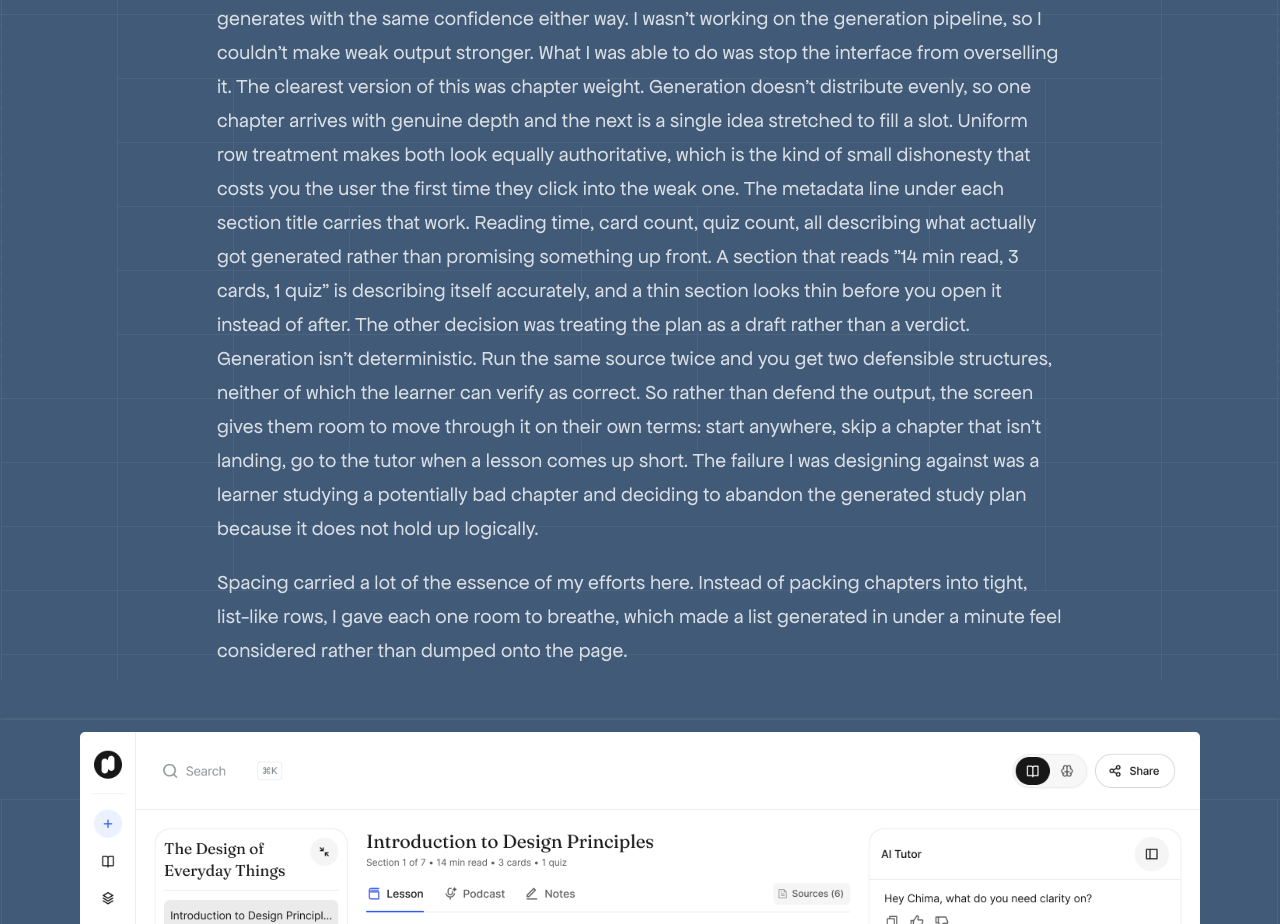
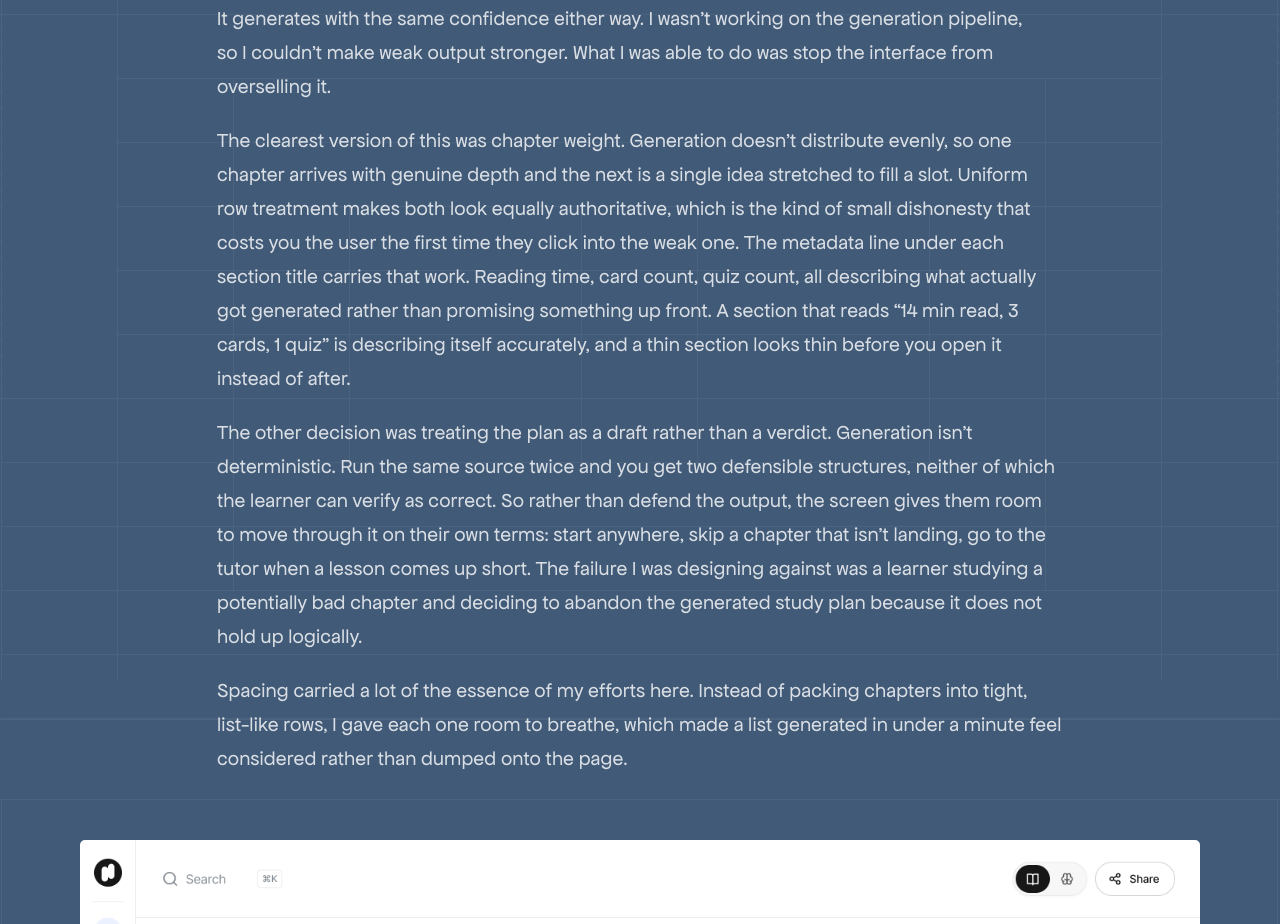
Before and after one commit to audumart/portfolio, a Next.js app: page /nuton in a window 1280 px wide. Shown: the part 10820-11744 px from the top of the page. Built offline with nearby package versions, Linux system fonts and the light colour scheme.

Commit message:
additional site content

```diff
--- a/app/nuton/page.tsx
+++ b/app/nuton/page.tsx
@@ -364,19 +364,21 @@ export default function NutonPage() {
             with confident, distinct chapter titles, quieter section labels beneath
             them, and comfortable, readable body text, so the eye could move from
             the shape of the whole course down into any single lesson without effort.
-            The honest constraint behind this screen is that the model is only as good as what gets fed to it.
+            The major constraint behind this step is that the model is only as good as what gets fed to it.
             A clean textbook chapter produces a plan with real structure. A rambling lecture recording or a badly scanned PDF produces something thinner, and the model has no way of telling you that.
-            It generates with the same confidence either way. I wasn't working on the generation pipeline, so I couldn't make weak output stronger. What I was able to do was stop the interface from overselling it.
-
-          The clearest version of this was chapter weight. Generation doesn't distribute evenly, so one chapter arrives with genuine depth and the next is a single idea stretched to fill a slot.
-          Uniform row treatment makes both look equally authoritative, which is the kind of small dishonesty that costs you the user the first time they click into the weak one.
-          The metadata line under each section title carries that work. Reading time, card count, quiz count, all describing what actually got generated rather than promising something up front.
-          A section that reads "14 min read, 3 cards, 1 quiz" is describing itself accurately, and a thin section looks thin before you open it instead of after.
-
-          The other decision was treating the plan as a draft rather than a verdict. Generation isn't deterministic. Run the same source twice and you get two defensible structures, neither of which the learner can verify as correct.
-          So rather than defend the output, the screen gives them room to move through it on their own terms: start anywhere, skip a chapter that isn't landing, go to the tutor when a lesson comes up short.
-          The failure I was designing against was a learner studying a potentially bad chapter and deciding to abandon the generated study plan because it does not hold up logically.
+            It generates with the same confidence either way. I wasn&apos;t working on the generation pipeline, so I couldn&apos;t make weak output stronger. What I was able to do was stop the interface from overselling it.
           </Body>
+          <p className="mt-[20px] font-ui text-[16px] md:text-[20px] leading-[1.7] text-white/80 tracking-[0.16px]">
+            The clearest version of this was chapter weight. Generation doesn&apos;t distribute evenly, so one chapter arrives with genuine depth and the next is a single idea stretched to fill a slot.
+            Uniform row treatment makes both look equally authoritative, which is the kind of small dishonesty that costs you the user the first time they click into the weak one.
+            The metadata line under each section title carries that work. Reading time, card count, quiz count, all describing what actually got generated rather than promising something up front.
+            A section that reads &ldquo;14 min read, 3 cards, 1 quiz&rdquo; is describing itself accurately, and a thin section looks thin before you open it instead of after.
+          </p>
+          <p className="mt-[20px] font-ui text-[16px] md:text-[20px] leading-[1.7] text-white/80 tracking-[0.16px]">
+            The other decision was treating the plan as a draft rather than a verdict. Generation isn&apos;t deterministic. Run the same source twice and you get two defensible structures, neither of which the learner can verify as correct.
+            So rather than defend the output, the screen gives them room to move through it on their own terms: start anywhere, skip a chapter that isn&apos;t landing, go to the tutor when a lesson comes up short.
+            The failure I was designing against was a learner studying a potentially bad chapter and deciding to abandon the generated study plan because it does not hold up logically.
+          </p>
           <p className="mt-[20px] font-ui text-[16px] md:text-[20px] leading-[1.7] text-white/80 tracking-[0.16px]">
             Spacing carried a lot of the essence of my efforts here. Instead of
             packing chapters into tight, list-like rows, I gave each one room to
```
